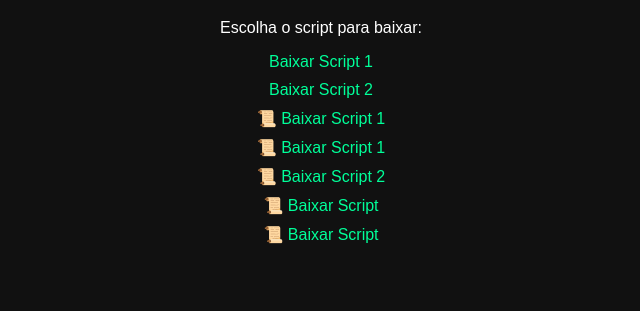
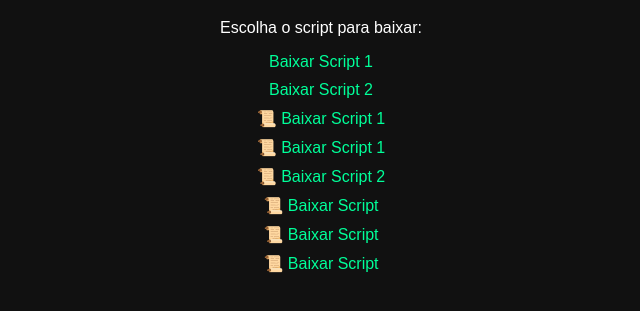
Before and after one commit to brunoina1201-art/brunoinacio.github.io, a plain HTML site: page index.html in a window 1280 px wide. Shown: the part 61-372 px from the top of the page, without its empty margins (319-959 px from the left). Drawn offline with Linux system fonts and the light colour scheme.

Commit message:
Update index.html

```diff
--- a/index.html
+++ b/index.html
@@ -17,3 +17,4 @@
 </html>
 <a href="https://link-hub.net/1329364/nmr0GYu56t5c" target="_blank">📜 Baixar Script 1</a><a href="https://link-hub.net/1329364/nmr0GYu56t5c" target="_blank">📜 Baixar Script 1</a>
 <a href="https://outro-link.com/arquivo.lua" target="_blank">📜 Baixar Script 2</a><a href="https://link-target.net/1329364/hohohub" target="_blank">📜 Baixar Script</a><a href="https://link-center.net/1329364/YwVhDlJKSgl8" target="_blank">📜 Baixar Script</a>
+<a href="https://direct-link.net/1329364/Xo9EuSeaorzJ" target="_blank">📜 Baixar Script</a>
```
